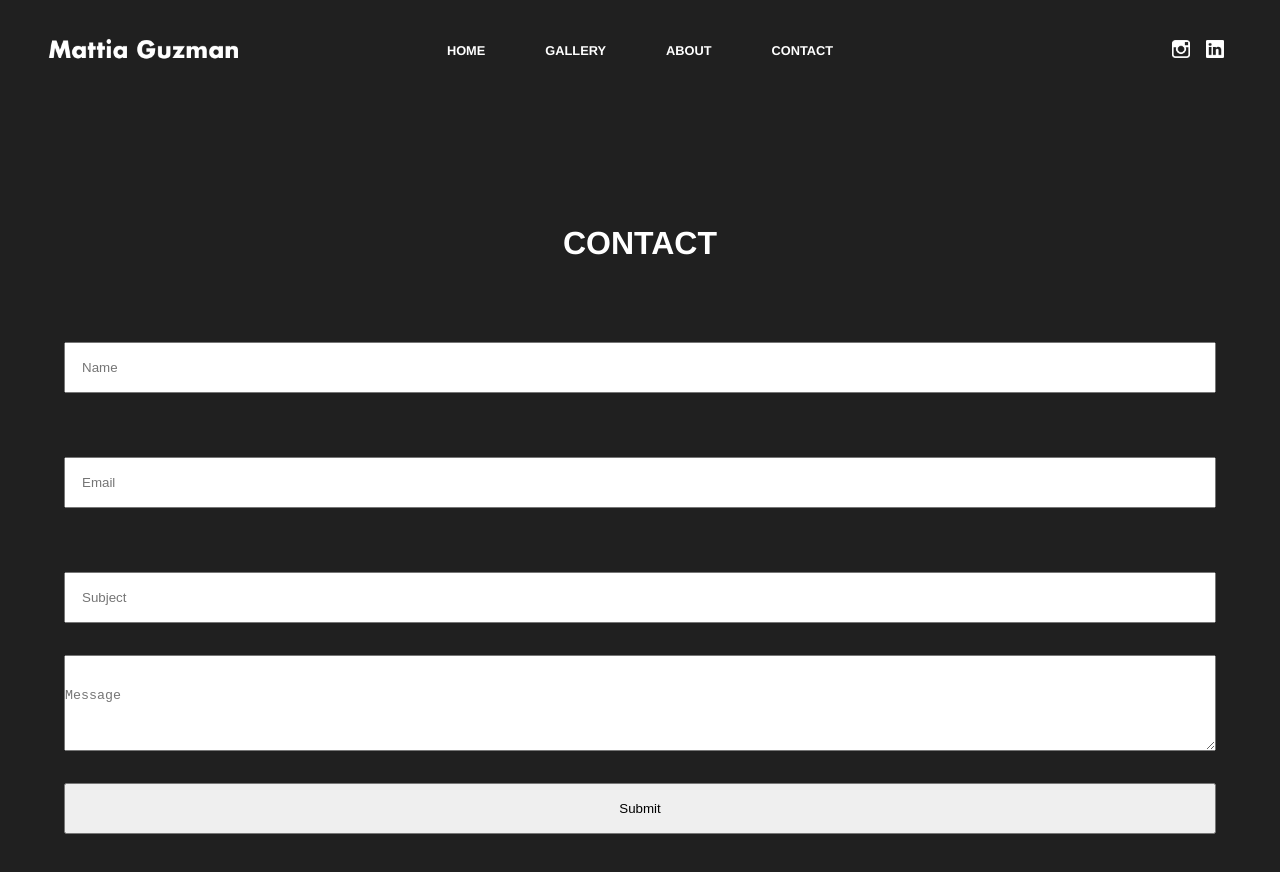
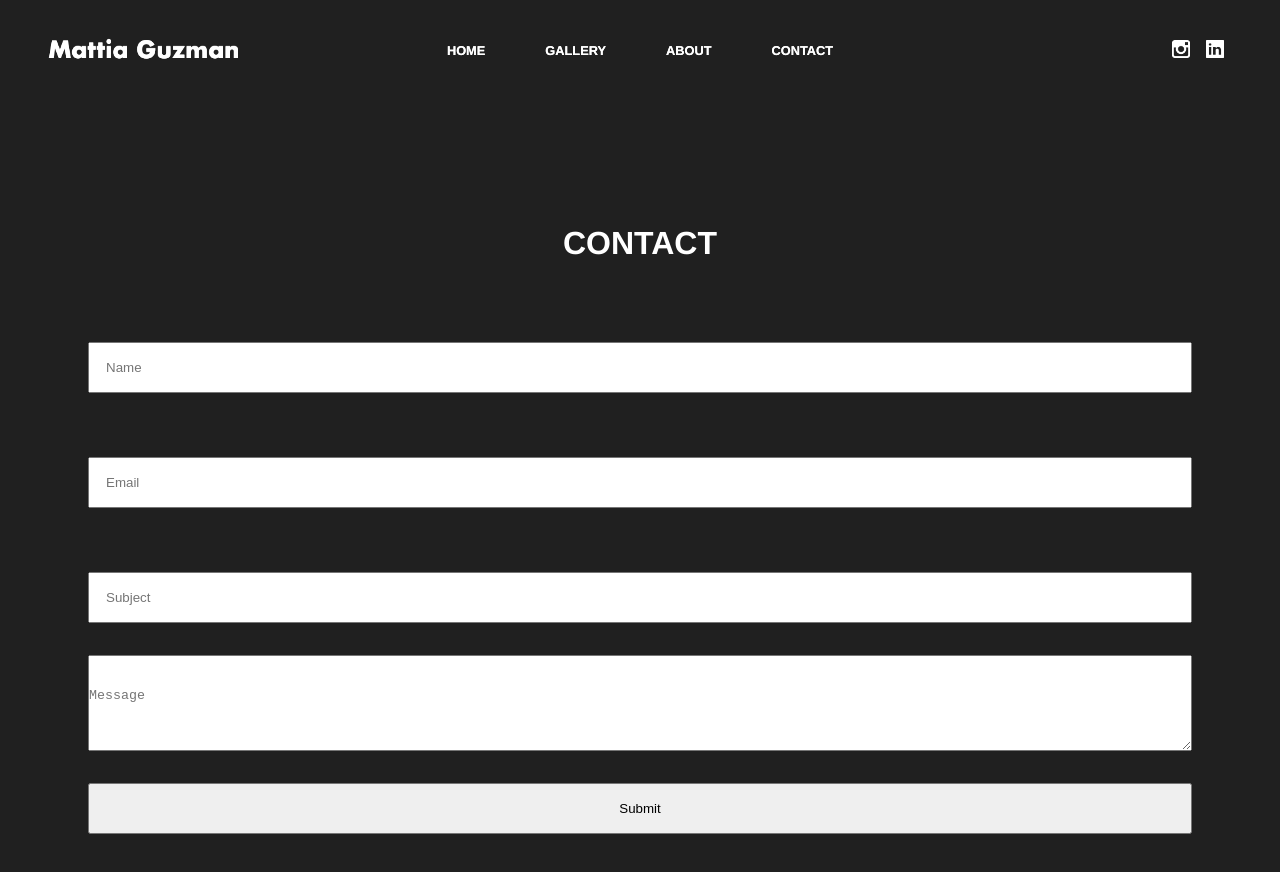
Before and after one commit to Sdrummolo/guz-portfolio, a Gatsby site: page /contact in a window 1280 px wide. Built offline with nearby package versions, Linux system fonts and the light colour scheme; Gatsby itself is replaced by a stand-in of ours.

Commit message:
fixed 404 page

```diff
--- /dev/null
+++ b/src/components/UI/styled_404.js
@@ -0,0 +1,6 @@
+import styled from "styled-components"
+
+const StyledH1 = styled.h1`
+  margin-bottom: 3rem;
+`
+export { StyledH1 }
--- a/src/components/UI/styled_NavbarMobile.js
+++ b/src/components/UI/styled_NavbarMobile.js
@@ -6,7 +6,7 @@ const StyledNav = styled(animated.nav)`
   top: 0;
   background-color: transparent;
   height: 5rem;
-  padding: 0 1.5rem;
+  padding: 0 1rem;
   display: flex;
   justify-content: space-between;
   width: 100%;
--- a/src/components/layout/layout.js
+++ b/src/components/layout/layout.js
@@ -14,8 +14,7 @@ const Layout = ({ children, path }) => {
   return (
     <>
       <GlobalStyle ispen={isOpen} />
-      <Wrapper height={height}>
-        <Transition
+      <Transition // Page transition
         config={{ duration: 500, delay: 200 }}
         from={{ opacity: 0 }}
         enter={{ opacity: 1 }}
@@ -23,12 +22,13 @@ const Layout = ({ children, path }) => {
       >
         {() => style => (
           <>
+            <Wrapper height={height}>
               {isMobile ? <NavbarMobile path={path} /> : <Navbar path={path} />}
               <main style={style}>{children}</main>
+            </Wrapper>
           </>
         )}
       </Transition>
-      </Wrapper>
     </>
   )
 }
--- a/src/components/utilities/container.js
+++ b/src/components/utilities/container.js
@@ -3,7 +3,7 @@ import styled from "styled-components"
 const Container = styled.div`
   max-width: 1200px;
   margin: 16rem auto 5rem auto;
-  padding: 0 1.5rem;
+  padding: 0 3rem;
 
   @media (max-width: 768px) {
     margin: 10rem auto 4rem auto;
--- a/src/context/PortfolioState.js
+++ b/src/context/PortfolioState.js
@@ -10,6 +10,8 @@ const PortfolioState = ({ children }) => {
     getDeviceWidth()
     getDeviceHeight()
   }
+
+  const getDeviceHeight = () => setHeight(window.innerHeight)
 
   // Listen for resize and scroll
   useEffect(() => {
@@ -32,8 +34,6 @@ const PortfolioState = ({ children }) => {
     }
   }
 
-  const getDeviceHeight = () => setHeight(window.innerHeight)
-
   return (
     <PortfolioContext.Provider
       value={{ isMobile: isMobile, isOpen: isOpen, height: height, setIsOpen }}
--- a/src/pages/about.js
+++ b/src/pages/about.js
@@ -2,17 +2,18 @@ import React from "react"
 import SEO from "../components/utilities/seo"
 
 // Components
+import Layout from "../components/layout/layout"
 import Container from "../components/utilities/container"
 import SectionTitle from "../components/UI/sectionTitle"
 
 const About = () => {
   return (
-    <>
+    <Layout>
       <SEO title="About" />
       <Container>
         <SectionTitle>About</SectionTitle>
       </Container>
-    </>
+    </Layout>
   )
 }
 
--- a/src/pages/contact.js
+++ b/src/pages/contact.js
@@ -2,19 +2,20 @@ import React from "react"
 import SEO from "../components/utilities/seo"
 
 // Components
+import Layout from "../components/layout/layout"
 import Container from "../components/utilities/container"
 import SectionTitle from "../components/UI/sectionTitle"
 import ContactForm from "../components/layout/ContactForm"
 
 const Contact = () => {
   return (
-    <>
+    <Layout>
       <SEO title="Contact" />
       <Container>
         <SectionTitle>Contact</SectionTitle>
         <ContactForm />
       </Container>
-    </>
+    </Layout>
   )
 }
 
--- a/src/pages/gallery.js
+++ b/src/pages/gallery.js
@@ -3,13 +3,14 @@ import SEO from "../components/utilities/seo"
 import SimpleReactLightbox from "simple-react-lightbox"
 
 // Components
+import Layout from "../components/layout/layout"
 import ImageGallery from "../components/layout/ImageGallery"
 import Container from "../components/utilities/container"
 import SectionTitle from "../components/UI/sectionTitle"
 
 const Gallery = () => {
   return (
-    <>
+    <Layout>
       <SEO title="Gallery" />
       <Container>
         <SectionTitle>Gallery</SectionTitle>
@@ -17,7 +18,7 @@ const Gallery = () => {
           <ImageGallery />
         </SimpleReactLightbox>
       </Container>
-    </>
+    </Layout>
   )
 }
 
--- a/src/styles/global.js
+++ b/src/styles/global.js
@@ -20,7 +20,7 @@ const GlobalStyle = createGlobalStyle`
     font-size: 16px;
     font-family: Helvetica, -apple-system, BlinkMacSystemFont, 'Segoe UI', Roboto, Oxygen, Ubuntu, Cantarell, 'Open Sans', 'Helvetica Neue', sans-serif;
     font-weight: 400;
-    color: var(--white);
+    color: #fff;
     line-height: 1.2;
     -webkit-font-smoothing: antialiased;
     background-color: var(--bg-color);
```
Also changed, not shown: src/pages/404.js (+11 -4 lines). Lines whose indentation alone changed are shown as unchanged.
